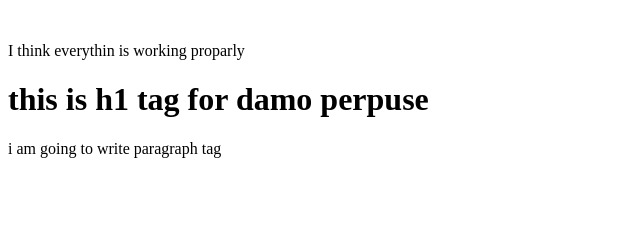
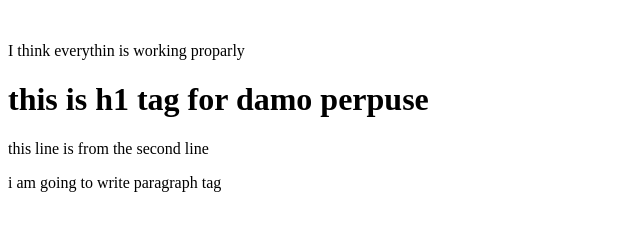
Before and after one commit to RiyadTangil/3rd-projece, a plain HTML site: page index.html in a window 1280 px wide. Shown: the whole page, without its empty margins (0-640 px from the left). Drawn offline with Linux system fonts and the light colour scheme.

Commit message:
addating of second branch

```diff
--- a/index.html
+++ b/index.html
@@ -9,6 +9,8 @@
     <img src="flag.jpg" alt="">
     <p>I think everythin is working proparly</p>
     <h1>this is h1 tag for damo perpuse</h1>
+
+    <p>this line is from the second line</p>
     <p>i am going to write paragraph tag</p>
 </body>
 </html>
```
